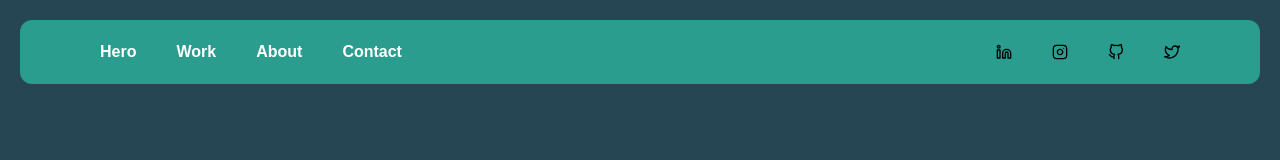
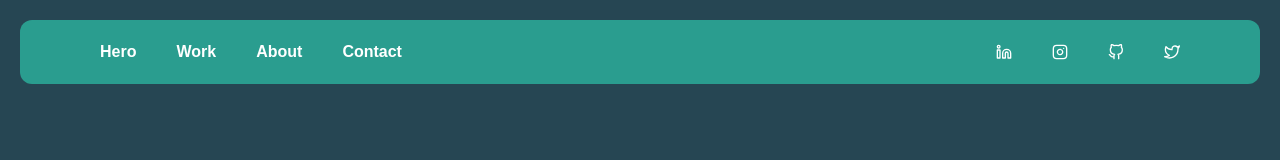
Before and after one commit to Tsunamiisking/portfolio, a Next.js app: page / in a window 1280 px wide. Shown: the top 160 px of the page. Built offline with nearby package versions, Linux system fonts and the light colour scheme.

Commit message:
feat: update social icons in Header component to use white color for better visibility

```diff
--- a/src/app/components/Header.jsx
+++ b/src/app/components/Header.jsx
@@ -15,22 +15,22 @@ const NavMenu = [
 const SocialIcons = [
   {
     name: "LinkedIn",
-    icon: <FiLinkedin />,
+    icon: <FiLinkedin color="white" />,
     href: "https://www.linkedin.com/in/yourprofile",
   },
   {
     name: "Instagram",
-    icon: <FiInstagram />,
+    icon: <FiInstagram color="white" />,
     href: "https://www.instagram.com/yourprofile",
   },
   {
     name: "GitHub",
-    icon: <FiGithub />,
+    icon: <FiGithub color="white" />,
     href: ""
   },
   {
     name: "X",
-    icon: <FiTwitter />,
+    icon: <FiTwitter color="white" />,
     href: "https://twitter.com/yourprofile",
   }
 ];
```
